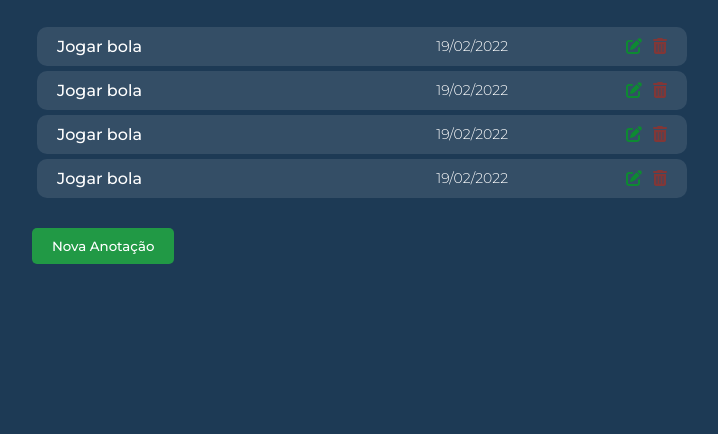
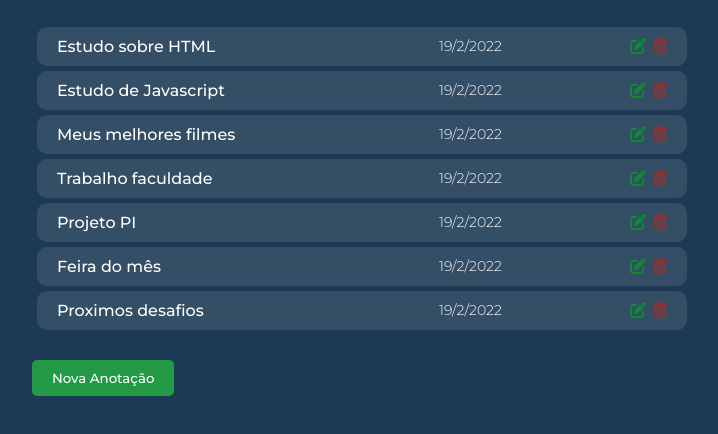
Before and after one commit to DevHyago/app-my-annotations, a plain HTML site: page index.html in a window 1280 px wide. Shown: the part 62-496 px from the top of the page, without its empty margins (278-996 px from the left). Drawn offline with Linux system fonts and the light colour scheme.

Commit message:
Displaying elements on screen via javascript and adding remove function.

```diff
--- a/index.html
+++ b/index.html
@@ -11,39 +11,7 @@
 <body>
    <div class="container">
       <h1>Minhas Anotações</h1>
-      <ul>
-         <li>
-            <div class="name">Jogar bola</div>
-            <div class="date">19/02/2022</div>
-            <div class="actions">
-               <i class="fa-solid fa-pen-to-square"></i>
-               <i class="fa-solid fa-trash-can"></i>
-            </div>
-         </li>
-         <li>
-            <div class="name">Jogar bola</div>
-            <div class="date">19/02/2022</div>
-            <div class="actions">
-               <i class="fa-solid fa-pen-to-square"></i>
-               <i class="fa-solid fa-trash-can"></i>
-            </div>
-         </li>
-         <li>
-            <div class="name">Jogar bola</div>
-            <div class="date">19/02/2022</div>
-            <div class="actions">
-               <i class="fa-solid fa-pen-to-square"></i>
-               <i class="fa-solid fa-trash-can"></i>
-            </div>
-         </li>
-         <li>
-            <div class="name">Jogar bola</div>
-            <div class="date">19/02/2022</div>
-            <div class="actions">
-               <i class="fa-solid fa-pen-to-square"></i>
-               <i class="fa-solid fa-trash-can"></i>
-            </div>
-         </li>
+      <ul id="list">
       </ul>
       <button class="add">Nova Anotação</button>
    </div>
--- a/js/app.js
+++ b/js/app.js
@@ -0,0 +1,75 @@
+function selectElement(element){
+   return document.querySelector(element);
+}
+
+function selectElementAll(element){
+   return document.querySelectorAll(element);
+}
+
+function formatDate(date){
+   return (date.getDate().length == 1 ? "0" + date.getDate() : date.getDate()) + "/" + ((date.getMonth() + 1).length == 1 ? "0" + (date.getMonth() + 1) : (date.getMonth() + 1)) + "/" + date.getFullYear();
+}
+
+const currentDate = new Date();
+
+
+let ul = selectElement('#list');
+
+let myAnnotations =[
+   {id: 0, date: currentDate, title: "Estudo sobre HTML", note: "Contrary to popular belief, Lorem Ipsum is not simply random text. It has roots in a piece of classical Latin literature from 45 BC, making it over 2000 years old. Richard McClintock, a Latin professor at Hampden-Sydney College in Virginia, looked up one of the more obscure Latin words, consectetur, from a Lorem Ipsum passage, and going through the cites of the word in classical literature, discovered the undoubtable source."},
+   {id: 1, date: currentDate, title: "Estudo de Javascript", note: "Contrary to popular belief, Lorem Ipsum is not simply random text. It has roots in a piece of classical Latin literature from 45 BC, making it over 2000 years old. Richard McClintock, a Latin professor at Hampden-Sydney College in Virginia, looked up one of the more obscure Latin words, consectetur, from a Lorem Ipsum passage, and going through the cites of the word in classical literature, discovered the undoubtable source."},
+   {id: 2, date: currentDate, title: "Meus melhores filmes", note: "Contrary to popular belief, Lorem Ipsum is not simply random text. It has roots in a piece of classical Latin literature from 45 BC, making it over 2000 years old. Richard McClintock, a Latin professor at Hampden-Sydney College in Virginia, looked up one of the more obscure Latin words, consectetur, from a Lorem Ipsum passage, and going through the cites of the word in classical literature, discovered the undoubtable source."},
+   {id: 3, date: currentDate, title: "Trabalho faculdade", note: "Contrary to popular belief, Lorem Ipsum is not simply random text. It has roots in a piece of classical Latin literature from 45 BC, making it over 2000 years old. Richard McClintock, a Latin professor at Hampden-Sydney College in Virginia, looked up one of the more obscure Latin words, consectetur, from a Lorem Ipsum passage, and going through the cites of the word in classical literature, discovered the undoubtable source."},
+   {id: 4, date: currentDate, title: "Projeto PI", note: "Contrary to popular belief, Lorem Ipsum is not simply random text. It has roots in a piece of classical Latin literature from 45 BC, making it over 2000 years old. Richard McClintock, a Latin professor at Hampden-Sydney College in Virginia, looked up one of the more obscure Latin words, consectetur, from a Lorem Ipsum passage, and going through the cites of the word in classical literature, discovered the undoubtable source."},
+   {id: 5, date: currentDate, title: "Feira do mês", note: "Contrary to popular belief, Lorem Ipsum is not simply random text. It has roots in a piece of classical Latin literature from 45 BC, making it over 2000 years old. Richard McClintock, a Latin professor at Hampden-Sydney College in Virginia, looked up one of the more obscure Latin words, consectetur, from a Lorem Ipsum passage, and going through the cites of the word in classical literature, discovered the undoubtable source."},
+   {id: 6, date: currentDate, title: "Proximos desafios", note: "Contrary to popular belief, Lorem Ipsum is not simply random text. It has roots in a piece of classical Latin literature from 45 BC, making it over 2000 years old. Richard McClintock, a Latin professor at Hampden-Sydney College in Virginia, looked up one of the more obscure Latin words, consectetur, from a Lorem Ipsum passage, and going through the cites of the word in classical literature, discovered the undoubtable source."}
+];
+
+
+myAnnotations.forEach((Element, index) =>{
+   let createLi = document.createElement('li');
+   createLi.setAttribute('data-key', Element.id);
+   let liTitle = document.createElement('div');
+   liTitle.classList.add('name');
+   let liDate = document.createElement('div');
+   liDate.classList.add('date');
+   let liActions = document.createElement('div');
+   liActions.classList.add('actions');
+
+   /*Create icons*/
+   let iconEdit = document.createElement('i');
+   iconEdit.classList.add('fa-solid');
+   iconEdit.classList.add('fa-pen-to-square');
+   iconEdit.addEventListener('click', editNote);
+   let iconDelete = document.createElement('i');
+   iconDelete.classList.add('fa-solid');
+   iconDelete.classList.add('fa-trash-can');
+   iconDelete.setAttribute('onclick', `removeNote(${Element.id})`);
+
+   /*add the icons*/
+   liActions.appendChild(iconEdit);
+   liActions.appendChild(iconDelete);
+
+   /*Filling information*/
+   liTitle.innerText = Element.title;
+   liDate.innerText = formatDate(Element.date);
+   createLi.appendChild(liTitle);
+   createLi.appendChild(liDate);
+   createLi.appendChild(liActions);
+
+   ul.appendChild(createLi);
+})
+
+
+function editNote(){
+   console.log('Edição de nota');
+}
+
+function removeNote(id){
+   let currentElement = myAnnotations.filter(el => el.id == id)
+   if(confirm('Deseja realmente exluir a nota: ' + currentElement[0].title + "?")){
+      myAnnotations = myAnnotations.filter(element => element.id != id );
+      let elementHTML = selectElement(`li[data-key='${id}']`);
+      ul.removeChild(elementHTML);
+   }
+}
```
